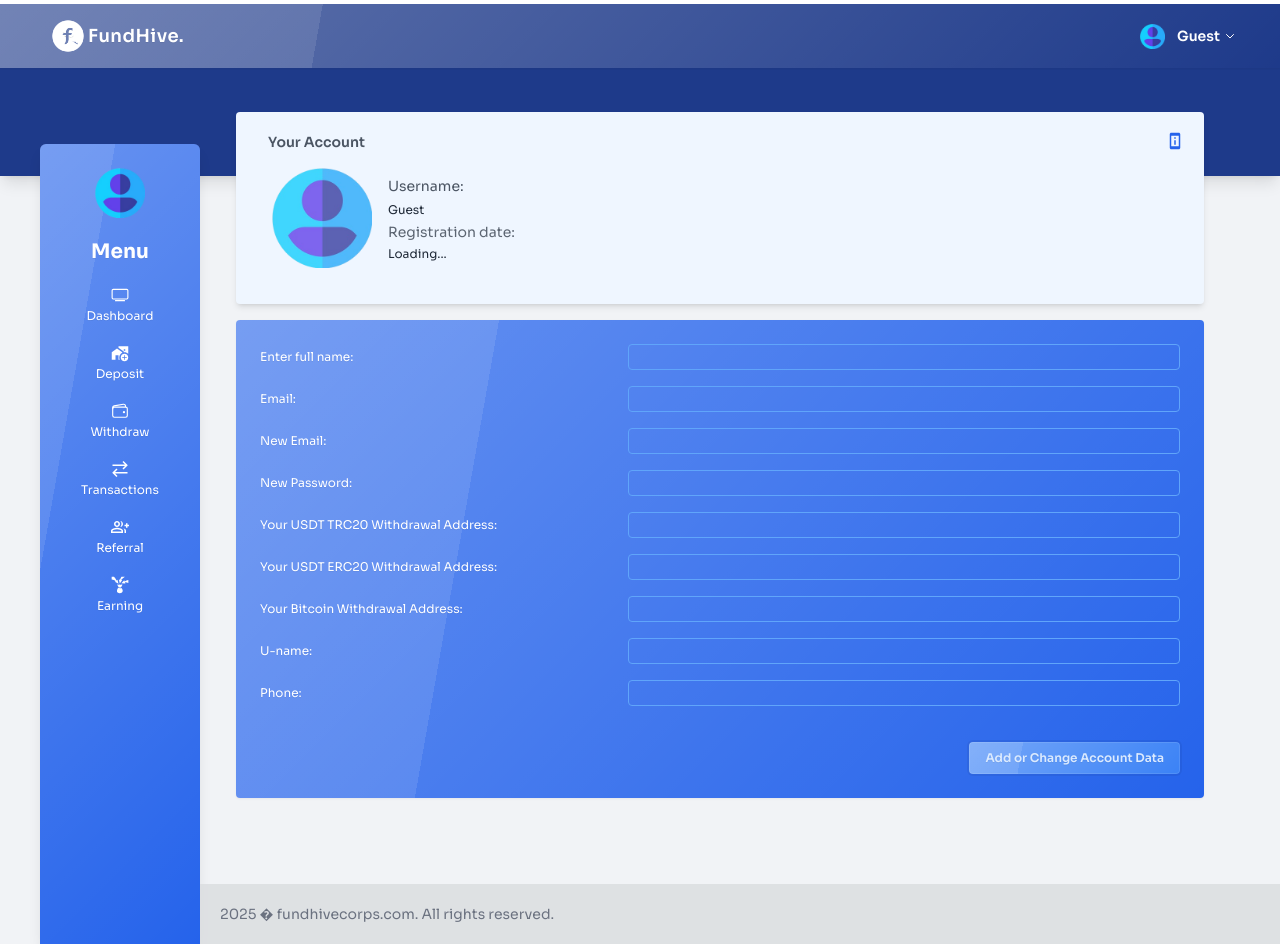
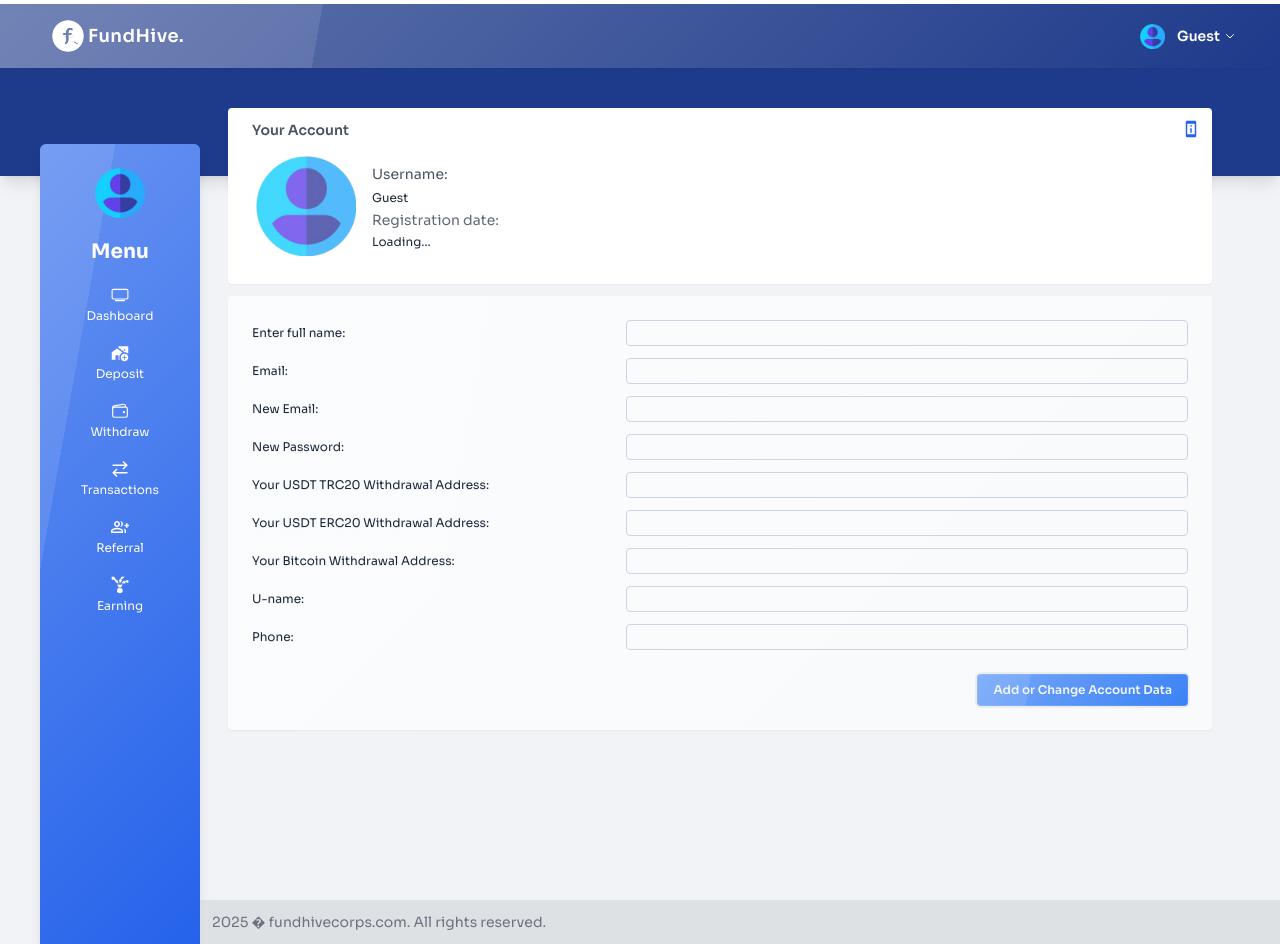
Before and after one commit to Swings0/FundHive, a Next.js app: page /profile in a window 1280 px wide. Built offline with nearby package versions, Linux system fonts and the light colour scheme; no server answers.

Commit message:
Stash #9

```diff
--- a/src/app/components/Layout.tsx
+++ b/src/app/components/Layout.tsx
@@ -10,7 +10,7 @@ const Layout = ({ children, username }: LayoutProps) => {
   const displayName = username || "Guest";
   return (
     <div className="h-full">
-      <div className="flex flex-col lg:h-full bg-scroll  bg-[#f1f3f6] ">
+      <div className="flex flex-col bg-scroll  bg-[#f1f3f6] ">
         {/* Navbar */}
         <div className="z-50 ">
           <Navbar1 username={displayName} />
@@ -20,21 +20,21 @@ const Layout = ({ children, username }: LayoutProps) => {
 
         <div className="flex flex-col relative">
           {/* Sidebar and Main Content */}
-          <div className="flex-1 flex flex-col lg:flex-row lg:mx-10 mt-[-48px]  z-10">
+          <div className="flex flex-col lg:flex-row lg:mx-10 mt-[-48px] min-h-screen  z-10">
             <div className="mt-4">
               {/* Sidebar */}
               <Sidebar />
             </div>
 
             {/* Main Content */}
-            <div className="w-full flex flex-col z-20">
-              <main className="flex-1 p-6  lg:mx-3 rounded-lg lg:overflow-auto lg:mt-[-20px]">
+            <div className="flex-1 relative flex flex-col z-20">
+              <main className="p-6  lg:mx-1 rounded-lg lg:mt-[-20px]">
                 {children}
               </main>
             </div>
 
           <div className="">
-           <footer className="lg:absolute bottom-0 lg:left-40 w-full bg-[#dadcdf] text-gray-500 text-left p-5 text-xs lg:text-sm z-0 lg:ml-10 bg-opacity-80 whitespace-nowrap mt-24 md:mt-32">
+           <footer className="lg:absolute bottom-0 lg:left-40 w-full bg-[#dadcdf] text-gray-500 text-left p-3 text-xs lg:text-sm z-0 lg:ml-10 bg-opacity-80 whitespace-nowrap mt-16 md:mt-16 lg:mt-5">
             2025 � fundhivecorps.com. All rights reserved.
           </footer>
           </div>
--- a/src/app/components/Sidebar.tsx
+++ b/src/app/components/Sidebar.tsx
@@ -70,13 +70,13 @@ const Sidebar = () => {
             <TbLayoutSidebarRightExpandFilled />
           </p>
         ) : (
-          <p  className="opacity-80">
+          <p  className="opacity-90">
             <TbLayoutSidebarRightFilled />
           </p>
         )}
       </div>
 
-      <div className="bg-blue-600 glass text-white w-full lg:w-40 p-6 lg:min-h-screen rounded-t-md shadow-lg hidden lg:block">
+      <div className="bg-blue-600 glass text-white w-full lg:w-40 p-6 min-h-screen rounded-t-md shadow-lg hidden lg:flex flex-col">
         <div className="flex flex-col items-center justify-center space-y-5 ">
           <Image
             className=" "
@@ -156,7 +156,7 @@ const Sidebar = () => {
         <div
           data-aos="fade-right"
           data-aos-duration="500"
-          className="fixed top-32 left-0 h-screen bg-blue-600 text-white  glass rounded-r-md shadow-lg w-fit p-4 transition-all ease-linear delay-200 duration-300  opacity-100 transform translate-y-2 z-50 block lg:hidden "
+          className="fixed top-[7rem] left-0 h-screen bg-blue-600 text-white  glass rounded-r-md shadow-lg w-fit p-4 transition-all ease-linear delay-200 duration-300  opacity-100 transform translate-y-2 z-50 block lg:hidden "
         >
           <div className="flex flex-col items-center justify-center space-y-4 mt-3 ">
             <Image
--- a/src/app/profile/page.tsx
+++ b/src/app/profile/page.tsx
@@ -179,8 +179,9 @@ const Page = () => {
   const userInfo = userData || {}; // Ensure safe access
 
   return (
+    <div className="">
       <Layout username={''}>
-      <div className="w-full bg-blue-50 rounded-sm shadow-md lg:p-5 md:p-5 p-3 mt-[-20px] flex flex-row justify-end z-10">
+        <div className="w-full bg-white rounded-sm shadow-sm lg:p-3 md:p-5 p-3 mt-[-24px] flex flex-row justify-end z-10">
           <div className=" w-full mx-auto items-center gap-5">
             <h1 className="text-sm font-semibold  text-gray-600 ml-3 ">
               Your Account
@@ -228,7 +229,7 @@ const Page = () => {
             <div
               data-aos="fade-down"
               data-aos-duration="500"
-            className="absolute right-0 mt-20 lg:mr-4 text-black lg:rounded-md rounded-tl-md rounded-bl-md shadow-sm w-fit h-fit transition-all ease-linear delay-200 duration-300 opacity-100 transform translate-y-2 z-10 "
+              className="absolute right-0 mt-20 lg:mr-3 text-black lg:rounded-md rounded-tl-md rounded-bl-md shadow-sm w-fit h-fit transition-all ease-linear delay-200 duration-300 opacity-100 transform translate-y-2 z-10 "
             >
               <ul className="text-xs">
                 <li className="text-sm py-2 px-3 bg-blue-600 glass shadow-lg lg:rounded-t-md  rounded-tl-md ">
@@ -255,7 +256,7 @@ const Page = () => {
                   <span className="font-semibold text-xs text-white">Bitcoin:</span>
                   <p className="text-xs text-blue-100">{userInfo.bitcoinAddress || "Not set"}</p>
                 </li>
-              <li className="text-sm py-2 px-3 bg-blue-600 glass shadow-lg rounded-bl-md lg:rounded-bl-none">
+                <li className="text-sm py-2 pb-3 px-3 bg-blue-600 glass shadow-lg rounded-bl-md lg:rounded-bl-none">
                   <span className="font-semibold text-xs text-white">Phone:</span>
                   <p className="text-xs text-blue-100">{userInfo.phone || "Not set"}</p>
                 </li>
@@ -264,12 +265,12 @@ const Page = () => {
           )}
         </div>
 
-      <div className="w-full bg-blue-600 glass rounded-sm shadow-sm shadow-gray-200 lg:p-6 md:p-6 py-6 px-4 lg:mt-4 md:mt-3 mt-3 lg:mb-20 mb-10">
-        <form className="flex flex-col lg:gap-4 md:gap-4 gap-3" onSubmit={handleSubmit}>
+        <div className="w-full bg-slate-50 glass rounded-sm shadow-sm lg:p-5  md:p-6 py-5 px-4  mt-3 lg:mb-0 mb-10">
+          <form className="flex flex-col gap-3 p-1" onSubmit={handleSubmit}>
             <div className="lg:flex lg:items-center lg:justify-between md:flex md:items-center md:justify-between grid">
-            <label className="text-xs text-white mb-1 lg:mb-0 md:mb-0">Enter full name:</label>
+              <label className="text-xs text-slate-800 mb-1 lg:mb-0 md:mb-0">Enter full name:</label>
               <input
-              className="bg-transparent text-blue-100 outline-none border border-blue-400 rounded-sm focus:border-white px-2 lg:text-sm md:text-sm text-base py-[2px] lg:w-[60%] md:w-[60%] w-full"
+                className="bg-transparent text-slate-800 focus:text-blue-700 outline-none border-[1.3px] border-slate-300 rounded-sm focus:border-blue-500 px-2 lg:text-sm md:text-sm text-base py-[2px] lg:w-[60%] md:w-[60%] w-full"
                 type="text"
                 value={fullName}
                 onChange={(e) => setFullName(e.target.value)}
@@ -277,9 +278,9 @@ const Page = () => {
             </div>
 
             <div className="lg:flex lg:items-center lg:justify-between md:flex md:items-center md:justify-between grid">
-            <label className="text-xs text-white mb-1 lg:mb-0 md:mb-0">Email:</label>
+              <label className="text-xs text-slate-800 mb-1 lg:mb-0 md:mb-0">Email:</label>
               <input
-              className="bg-transparent text-blue-100 outline-none border border-blue-400 rounded-sm focus:border-white px-2 lg:text-sm md:text-sm text-base py-[2px] lg:w-[60%] md:w-[60%] w-full"
+                className="bg-transparent text-slate-800 focus:text-blue-700 outline-none border-[1.3px] border-slate-300 rounded-sm focus:border-blue-500 px-2 lg:text-sm md:text-sm text-base py-[2px] lg:w-[60%] md:w-[60%] w-full"
                 type="email"
                 value={email}
                 onChange={(e) => setEmail(e.target.value)}
@@ -287,9 +288,9 @@ const Page = () => {
             </div>
 
             <div className="lg:flex lg:items-center lg:justify-between md:flex md:items-center md:justify-between grid">
-            <label className="text-xs text-white mb-1 lg:mb-0 md:mb-0">New Email:</label>
+              <label className="text-xs text-slate-800 mb-1 lg:mb-0 md:mb-0">New Email:</label>
               <input
-              className="bg-transparent text-blue-100 outline-none border border-blue-400 rounded-sm focus:border-white px-2 lg:text-sm md:text-sm text-base py-[2px] lg:w-[60%] md:w-[60%] w-full"
+                className="bg-transparent text-slate-800 focus:text-blue-700 outline-none border-[1.3px] border-slate-300 rounded-sm focus:border-blue-500 px-2 lg:text-sm md:text-sm text-base py-[2px] lg:w-[60%] md:w-[60%] w-full"
                 type="email"
                 value={newEmail}
                 onChange={(e) => setNewEmail(e.target.value)}
@@ -297,9 +298,9 @@ const Page = () => {
             </div>
 
             <div className="lg:flex lg:items-center lg:justify-between md:flex md:items-center md:justify-between grid">
-            <label className="text-xs text-white mb-1 lg:mb-0 md:mb-0">New Password:</label>
+              <label className="text-xs text-slate-800 mb-1 lg:mb-0 md:mb-0">New Password:</label>
               <input
-              className="bg-transparent text-blue-100 outline-none border border-blue-400 rounded-sm focus:border-white px-2 lg:text-sm md:text-sm text-base py-[2px] lg:w-[60%] md:w-[60%] w-full"
+                className="bg-transparent text-slate-800 focus:text-blue-700 outline-none border-[1.3px] border-slate-300 rounded-sm focus:border-blue-500 px-2 lg:text-sm md:text-sm text-base py-[2px] lg:w-[60%] md:w-[60%] w-full"
                 type="password"
                 value={newPassword}
                 onChange={(e) => setNewPassword(e.target.value)}
@@ -308,9 +309,9 @@ const Page = () => {
 
             {newPassword && (
               <div className="lg:flex lg:items-center lg:justify-between md:flex md:items-center md:justify-between grid">
-              <label className="text-xs text-white mb-1 lg:mb-0 md:mb-0">Retype Password:</label>
+                <label className="text-xs text-slate-800 mb-1 lg:mb-0 md:mb-0">Retype Password:</label>
                 <input
-                className="bg-transparent text-blue-100 outline-none border border-blue-400 rounded-sm focus:border-white px-2 lg:text-sm md:text-sm text-base py-[2px] lg:w-[60%] md:w-[60%] w-full"
+                  className="bg-transparent text-slate-800 focus:text-blue-700 outline-none border-[1.3px] border-slate-300 rounded-sm focus:border-blue-500 px-2 lg:text-sm md:text-sm text-base py-[2px] lg:w-[60%] md:w-[60%] w-full"
                   type="password"
                   value={retypePassword}
                   onChange={(e) => setRetypePassword(e.target.value)}
@@ -319,11 +320,11 @@ const Page = () => {
             )}
 
             <div className="lg:flex lg:items-center lg:justify-between md:flex md:items-center md:justify-between grid">
-            <label className="text-xs text-white mb-1 lg:mb-0 md:mb-0">
+              <label className="text-xs text-slate-800 mb-1 lg:mb-0 md:mb-0">
                 Your USDT TRC20 Withdrawal Address:
               </label>
               <input
-              className="bg-transparent text-blue-100 outline-none border border-blue-400 rounded-sm focus:border-white px-2 lg:text-sm md:text-sm text-base py-[2px] lg:w-[60%] md:w-[60%] w-full"
+                className="bg-transparent text-slate-800 focus:text-blue-700 outline-none border-[1.3px] border-slate-300 rounded-sm focus:border-blue-500 px-2 lg:text-sm md:text-sm text-base py-[2px] lg:w-[60%] md:w-[60%] w-full"
                 type="text"
                 value={usdtTrc20Address}
                 onChange={(e) => setUsdtTrc20Address(e.target.value)}
@@ -331,11 +332,11 @@ const Page = () => {
             </div>
 
             <div className="lg:flex lg:items-center lg:justify-between md:flex md:items-center md:justify-between grid">
-            <label className="text-xs text-white mb-1 lg:mb-0 md:mb-0">
+              <label className="text-xs text-slate-800 mb-1 lg:mb-0 md:mb-0">
                 Your USDT ERC20 Withdrawal Address:
               </label>
               <input
-              className="bg-transparent text-blue-100 outline-none border border-blue-400 rounded-sm focus:border-white px-2 lg:text-sm md:text-sm text-base py-[2px] lg:w-[60%] md:w-[60%] w-full"
+                className="bg-transparent text-slate-800 focus:text-blue-700 outline-none border-[1.3px] border-slate-300 rounded-sm focus:border-blue-500 px-2 lg:text-sm md:text-sm text-base py-[2px] lg:w-[60%] md:w-[60%] w-full"
                 type="text"
                 value={usdtErc20Address}
                 onChange={(e) => setUsdtErc20Address(e.target.value)}
@@ -343,11 +344,11 @@ const Page = () => {
             </div>
 
             <div className="lg:flex lg:items-center lg:justify-between md:flex md:items-center md:justify-between grid">
-            <label className="text-xs text-white mb-1 lg:mb-0 md:mb-0">
+              <label className="text-xs text-slate-800 mb-1 lg:mb-0 md:mb-0">
                 Your Bitcoin Withdrawal Address:
               </label>
               <input
-              className="bg-transparent text-blue-100 outline-none border border-blue-400 rounded-sm focus:border-white px-2 lg:text-sm md:text-sm text-base py-[2px] lg:w-[60%] md:w-[60%] w-full"
+                className="bg-transparent text-slate-800 focus:text-blue-700 outline-none border-[1.3px] border-slate-300 rounded-sm focus:border-blue-500 px-2 lg:text-sm md:text-sm text-base py-[2px] lg:w-[60%] md:w-[60%] w-full"
                 type="text"
                 value={bitcoinAddress}
                 onChange={(e) => setBitcoinAddress(e.target.value)}
@@ -355,31 +356,31 @@ const Page = () => {
             </div>
 
             <div className="lg:flex lg:items-center lg:justify-between md:flex md:items-center md:justify-between grid">
-            <label className="text-xs text-white mb-1 lg:mb-0 md:mb-0">U-name:</label>
+              <label className="text-xs text-slate-800 mb-1 lg:mb-0 md:mb-0">U-name:</label>
               <input
-              className="bg-transparent text-blue-100 outline-none border border-blue-400 rounded-sm focus:border-white px-2 lg:text-sm md:text-sm text-base py-[2px] lg:w-[60%] md:w-[60%] w-full"
+                className="bg-transparent text-slate-800 focus:text-blue-700 outline-none border-[1.3px] border-slate-300 rounded-sm focus:border-blue-500 px-2 lg:text-sm md:text-sm text-base py-[2px] lg:w-[60%] md:w-[60%] w-full"
                 type="text"
                 value={userName}
                 onChange={(e) => setUserName(e.target.value)}
               />
             </div>
             <div className="lg:flex lg:items-center lg:justify-between md:flex md:items-center md:justify-between grid">
-            <label className="text-xs text-white mb-1 lg:mb-0 md:mb-0">Phone:</label>
+              <label className="text-xs text-slate-800 mb-1 lg:mb-0 md:mb-0">Phone:</label>
               <input
-              className="bg-transparent text-blue-100 outline-none border border-blue-400 rounded-sm focus:border-white px-2 lg:text-sm md:text-sm text-base py-[2px] lg:w-[60%] md:w-[60%] w-full"
+                className="bg-transparent text-slate-800 focus:text-blue-700 outline-none border-[1.3px] border-slate-300 rounded-sm focus:border-blue-500 px-2 lg:text-sm md:text-sm text-base py-[2px] lg:w-[60%] md:w-[60%] w-full"
                 type="text"
                 value={phone}
                 onChange={(e) => setPhone(e.target.value)}
               />
             </div>
 
-          <div className="pt-5 flex lg:justify-end md:justify-end justify-center w-full  ">
+            <div className="pt-3 flex lg:justify-end md:justify-end justify-center w-full  ">
               <button
                 type="submit"
                 className={`update-btn ${
                   isLoading
-                  ? "loading text-white"
-                  : "text-blue-100 bg-blue-500 glass px-4 py-2 rounded-sm font-semibold text-xs hover:bg-blue-600 hover:text-white transition-all delay-200 duration-300 ease-linear lg:w-fit md:w-fit w-full"
+                    ? "loading text-blue-600"
+                    : "text-blue-50 bg-blue-500 glass px-4 py-2 rounded-sm font-semibold text-xs hover:bg-blue-600 hover:text-white transition-all delay-200 duration-300 ease-linear lg:w-fit md:w-fit w-full"
                 }`}
               >
                 {isLoading ? (
@@ -399,6 +400,8 @@ const Page = () => {
 
         />
       </Layout>
+
+    </div>
   );
 };
 
```
Also changed, not shown: src/app/deposit/page.tsx (+5 -5 lines). Lines whose indentation alone changed are shown as unchanged.
